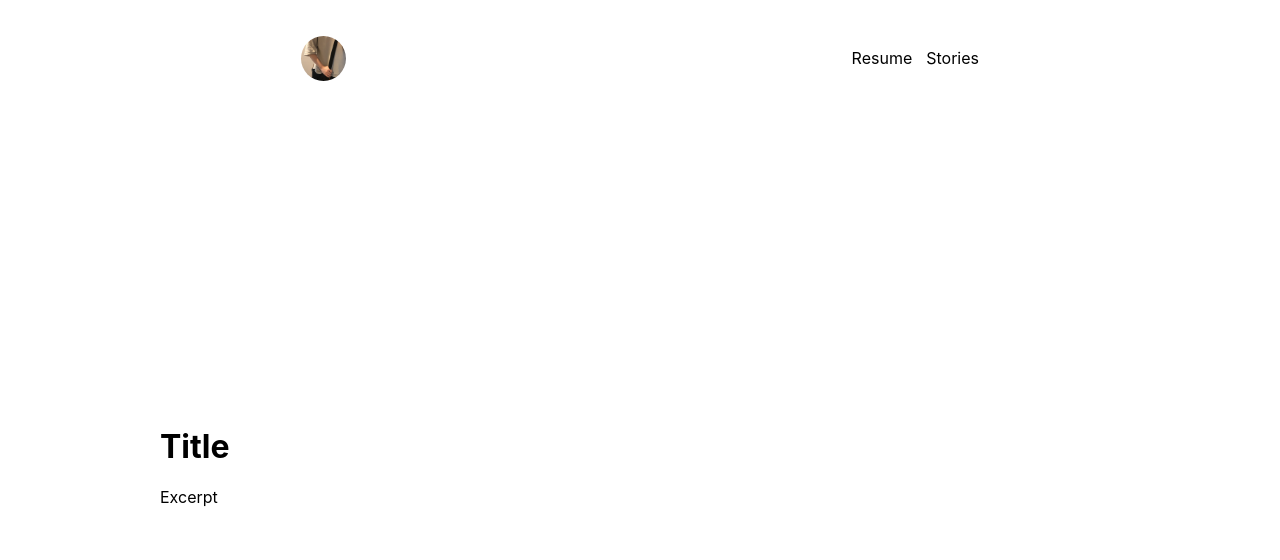
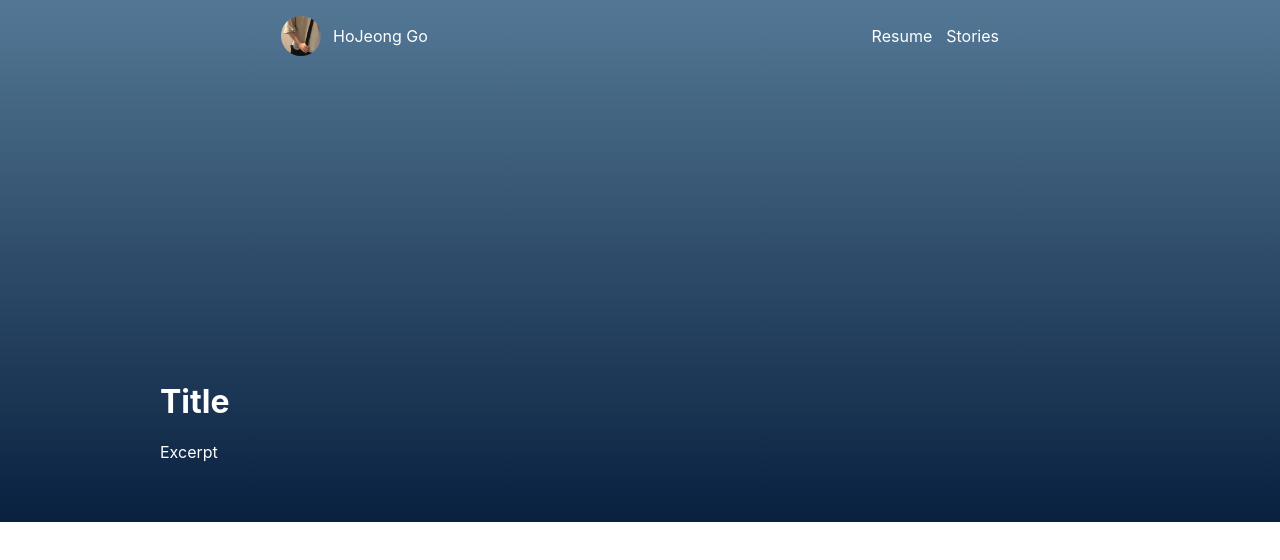
Before and after one commit to seia-soto/atwork, a Next.js app: page / in a window 1280 px wide. Shown: the top 560 px of the page. Built offline with nearby package versions, Linux system fonts and the light colour scheme; a web font is replaced by a local one.

Commit message:
feat(component): compose container with nav.wrapper

```diff
--- a/src/pages/components/Header.tsx
+++ b/src/pages/components/Header.tsx
@@ -1,7 +1,10 @@
 import { styled } from '@stitches/react'
 
 export const Wrapper = styled('div', {
-  height: '100%'
+  height: '100%',
+  color: 'white',
+
+  backgroundImage: 'linear-gradient(to top, #09203f 0%, #537895 100%)'
 })
 
 export const Context = styled('div', {
--- a/src/pages/layouts/Navigation.tsx
+++ b/src/pages/layouts/Navigation.tsx
@@ -1,20 +1,20 @@
 import type { NextPage } from 'next'
 import Avatar from '../components/Avatar'
-import Container from '../components/Container'
 import * as Navigation from '../components/Navigation'
 
 const NavigationLayout: NextPage = () => {
   return (
-    <Container size='sm'>
-      <Navigation.Wrapper>
-        <Avatar src='/images/avatar.png' />
+    <Navigation.Wrapper size='sm'>
+      <Navigation.Item>
+        <Avatar src='/images/avatar.png' css={{ marginRight: '12px', height: '40px' }} />
+        HoJeong Go
+      </Navigation.Item>
 
-        <Navigation.Right>
-          <Navigation.Item>Resume</Navigation.Item>
-          <Navigation.Item>Stories</Navigation.Item>
-        </Navigation.Right>
-      </Navigation.Wrapper>
-    </Container>
+      <Navigation.Right>
+        <Navigation.Item>Resume</Navigation.Item>
+        <Navigation.Item>Stories</Navigation.Item>
+      </Navigation.Right>
+    </Navigation.Wrapper>
   )
 }
 
```
